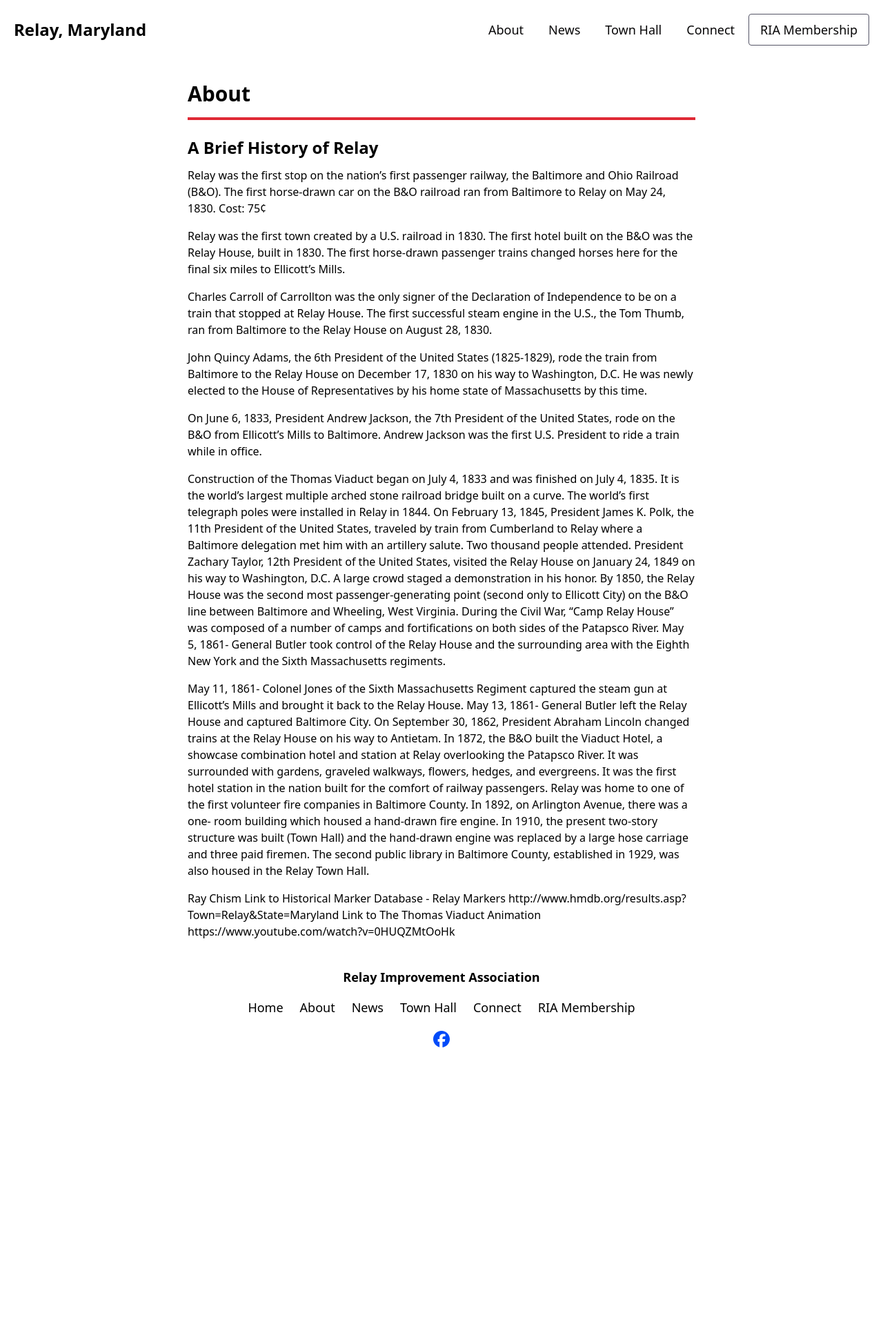
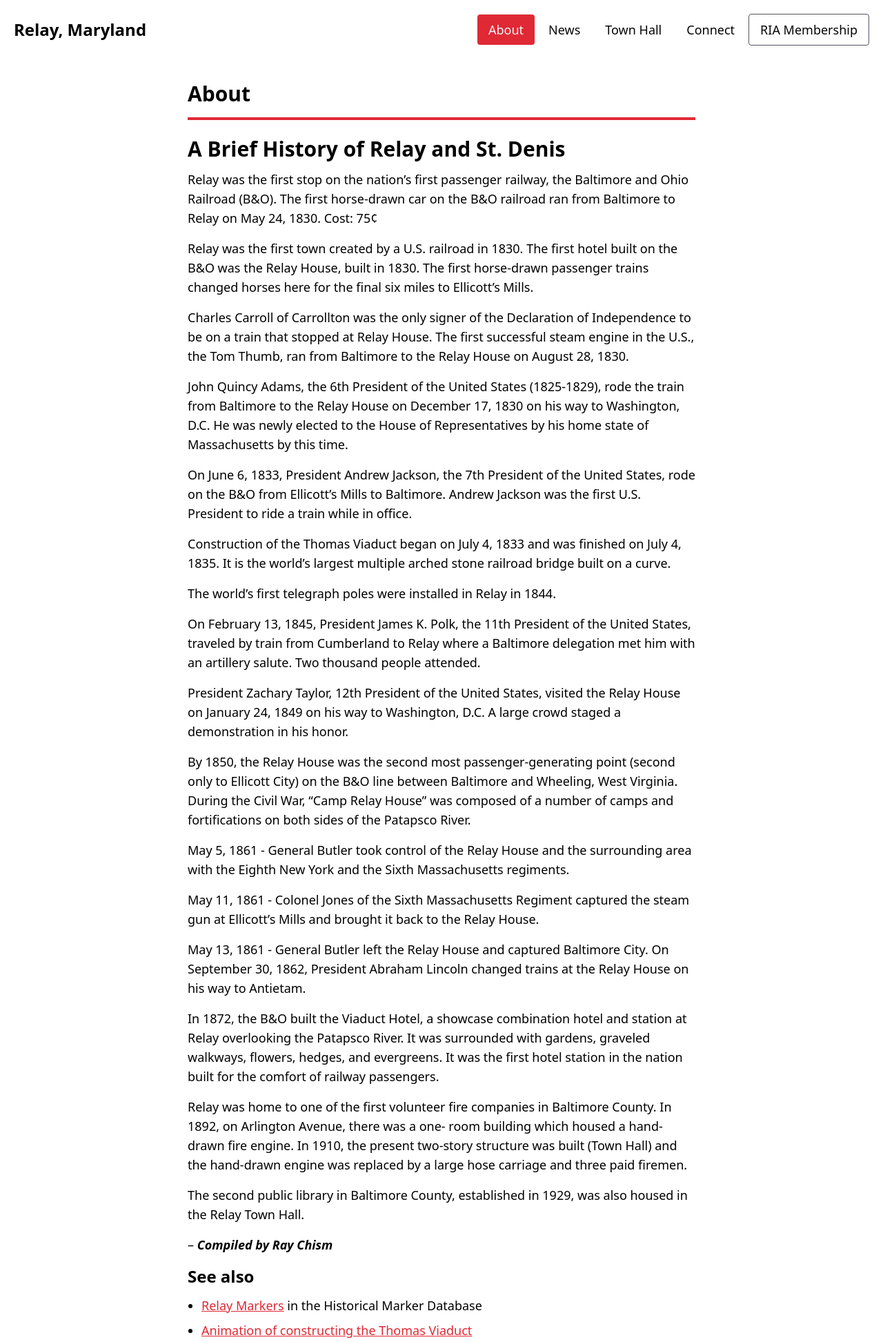
Before and after one commit to Relay-Maryland/relaymaryland.com, an Astro site: page /about in a window 1280 px wide. Shown: the top 1945 px of the page at 69% size. Before the commit the page ends 1558 px from the top, so only its background shows below. Built offline with nearby package versions, Linux system fonts and the light colour scheme; Astro itself is replaced by a stand-in of ours.

Commit message:
Add active nav link, tweak about.md spacing, rename base layout

```diff
--- a/src/components/Footer.astro
+++ b/src/components/Footer.astro
@@ -9,7 +9,7 @@
 
 <style>
   footer {
-    @apply mt-auto py-10;
+    @apply mt-auto pt-20 pb-10;
     @apply flex flex-col justify-center items-center gap-y-4;
   }
   nav a {
--- a/src/components/NavLink.astro
+++ b/src/components/NavLink.astro
@@ -1,6 +1,7 @@
 ---
 const { route } = Astro.props;
 const [path, title] = Object.entries(route)[0];
+const pathIsActive = path === Astro.url.pathname;
 ---
 
 <style>
@@ -8,6 +9,10 @@
     @apply px-2 py-1 xxs:px-3 xxs:py-1.5 sm:px-4 sm:py-2 rounded text-black;
     @apply text-sm sm:text-base md:text-lg;
     @apply transition hover:bg-gray-500 hover:text-blackest;
+
+    &.active {
+      @apply bg-red text-white hover:cursor-default;
+    }
   }
   .btn-primary {
     @apply mx-auto xs:mx-0;
@@ -16,8 +21,23 @@
   }
 </style>
 
-<a
-  href={path}
-  class:list={['btn', { 'btn-primary': path.includes('membership') }]}
-  >{title}</a
->
+{
+  pathIsActive ? (
+    <span
+      class:list={[
+        'btn',
+        { 'btn-primary': path.includes('membership') },
+        'active'
+      ]}
+    >
+      {title}
+    </span>
+  ) : (
+    <a
+      href={path}
+      class:list={['btn', { 'btn-primary': path.includes('membership') }]}
+    >
+      {title}
+    </a>
+  )
+}
--- a/src/layouts/AboutLayout.astro
+++ b/src/layouts/AboutLayout.astro
@@ -1,8 +1,9 @@
 ---
-import Layout from './Layout.astro';
+import BaseLayout from './BaseLayout.astro';
 import Nav from '../components/Nav.astro';
 import Footer from '../components/Footer.astro';
-const { frontmatter } = Astro.props;
+
+const { frontmatter: fm } = Astro.props;
 ---
 
 <style>
@@ -15,18 +16,14 @@
   }
 </style>
 
-<Layout title={frontmatter.title}>
+<BaseLayout title={fm.title}>
   <Nav />
   <main>
-    <h1 class="text-2xl sm:text-3xl font-bold">
-      {frontmatter.title}
-    </h1>
-
+    <h1 class="text-2xl sm:text-3xl font-bold">{fm.title}</h1>
     <hr />
-
     <article data-prose>
       <slot />
     </article>
   </main>
   <Footer />
-</Layout>
+</BaseLayout>
--- a/src/pages/about.md
+++ b/src/pages/about.md
@@ -3,36 +3,45 @@
 title: About
 ---
 
-## A Brief History of Relay
+## A Brief History of Relay and St. Denis
 
-Relay was the first stop on the nation’s first passenger railway, the Baltimore and Ohio Railroad (B&O). The first horse-drawn car on the B&O railroad ran from Baltimore to Relay on May 24, 1830. Cost: 75¢
+Relay was the first stop on the nation's first passenger railway, the Baltimore and Ohio Railroad (B&O). The first horse-drawn car on the B&O railroad ran from Baltimore to Relay on May 24, 1830. Cost: 75¢
 
-Relay was the first town created by a U.S. railroad in 1830.
-The first hotel built on the B&O was the Relay House, built in 1830. The first horse-drawn passenger trains changed horses here for the final six miles to Ellicott's Mills.
+Relay was the first town created by a U.S. railroad in 1830. The first hotel built on the B&O was the Relay House, built in 1830. The first horse-drawn passenger trains changed horses here for the final six miles to Ellicott's Mills.
 
-Charles Carroll of Carrollton was the only signer of the Declaration of Independence to be on a train that stopped at Relay House.
-The first successful steam engine in the U.S., the Tom Thumb, ran from Baltimore to the Relay House on August 28, 1830.
+Charles Carroll of Carrollton was the only signer of the Declaration of Independence to be on a train that stopped at Relay House. The first successful steam engine in the U.S., the Tom Thumb, ran from Baltimore to the Relay House on August 28, 1830.
 
 John Quincy Adams, the 6th President of the United States (1825-1829), rode the train from Baltimore to the Relay House on December 17, 1830 on his way to Washington, D.C. He was newly elected to the House of Representatives by his home state of Massachusetts by this time.
 
-On June 6, 1833, President Andrew Jackson, the 7th President of the United States, rode on the B&O from Ellicott's Mills to Baltimore.
-Andrew Jackson was the first U.S. President to ride a train while in office.
+On June 6, 1833, President Andrew Jackson, the 7th President of the United States, rode on the B&O from Ellicott's Mills to Baltimore. Andrew Jackson was the first U.S. President to ride a train while in office.
 
 Construction of the Thomas Viaduct began on July 4, 1833 and was finished on July 4, 1835. It is the world's largest multiple arched stone railroad bridge built on a curve.
+
 The world's first telegraph poles were installed in Relay in 1844.
+
 On February 13, 1845, President James K. Polk, the 11th President of the United States, traveled by train from Cumberland to Relay where a Baltimore delegation met him with an artillery salute. Two thousand people attended.
+
 President Zachary Taylor, 12th President of the United States, visited the Relay House on January 24, 1849 on his way to Washington, D.C. A large crowd staged a demonstration in his honor.
+
 By 1850, the Relay House was the second most passenger-generating point (second only to Ellicott City) on the B&O line between Baltimore and Wheeling, West Virginia.
 During the Civil War, "Camp Relay House" was composed of a number of camps and fortifications on both sides of the Patapsco River.
-May 5, 1861- General Butler took control of the Relay House and the surrounding area with the Eighth New York and the Sixth Massachusetts regiments.
 
-May 11, 1861- Colonel Jones of the Sixth Massachusetts Regiment captured the steam gun at Ellicott's Mills and brought it back to the Relay House.
-May 13, 1861- General Butler left the Relay House and captured Baltimore City.
+May 5, 1861 - General Butler took control of the Relay House and the surrounding area with the Eighth New York and the Sixth Massachusetts regiments.
+
+May 11, 1861 - Colonel Jones of the Sixth Massachusetts Regiment captured the steam gun at Ellicott's Mills and brought it back to the Relay House.
+
+May 13, 1861 - General Butler left the Relay House and captured Baltimore City.
 On September 30, 1862, President Abraham Lincoln changed trains at the Relay House on his way to Antietam.
+
 In 1872, the B&O built the Viaduct Hotel, a showcase combination hotel and station at Relay overlooking the Patapsco River. It was surrounded with gardens, graveled walkways, flowers, hedges, and evergreens. It was the first hotel station in the nation built for the comfort of railway passengers.
+
 Relay was home to one of the first volunteer fire companies in Baltimore County. In 1892, on Arlington Avenue, there was a one- room building which housed a hand-drawn fire engine. In 1910, the present two-story structure was built (Town Hall) and the hand-drawn engine was replaced by a large hose carriage and three paid firemen.
+
 The second public library in Baltimore County, established in 1929, was also housed in the Relay Town Hall.
 
-- Ray Chism
-  Link to Historical Marker Database - Relay Markers http://www.hmdb.org/results.asp?Town=Relay&State=Maryland
-  Link to The Thomas Viaduct Animation https://www.youtube.com/watch?v=0HUQZMtOoHk
+-- **_Compiled by Ray Chism_**
+
+### See also
+
+- [Relay Markers](http://www.hmdb.org/results.asp?Town=Relay&State=Maryland) in the Historical Marker Database
+- [Animation of constructing the Thomas Viaduct](https://www.youtube.com/watch?v=0HUQZMtOoHk)
--- a/src/pages/about2.astro
+++ b/src/pages/about2.astro
@@ -1,6 +1,6 @@
 ---
 // USING ./about.md instead of this file so commenting out imports that don't work
-import Layout from '../layouts/Layout.astro';
+import BaseLayout from '../layouts/BaseLayout.astro';
 import Nav from '../components/Nav.astro';
 import Footer from '../components/Footer.astro';
 
@@ -9,11 +9,11 @@
 const title = 'About';
 ---
 
-<Layout title={title}>
+<BaseLayout title={title}>
   <Nav />
   <main class="container">
     <h1>{title}</h1>
     <!-- <History /> -->
   </main>
   <Footer />
-</Layout>
+</BaseLayout>
--- a/src/pages/index.astro
+++ b/src/pages/index.astro
@@ -1,5 +1,5 @@
 ---
-import Layout from '../layouts/Layout.astro';
+import BaseLayout from '../layouts/BaseLayout.astro';
 import Nav from '../components/Nav.astro';
 import Hero from '../components/Hero.astro';
 import Section1 from '../components/Section1.astro';
@@ -9,7 +9,7 @@
 const title = 'Welcome to Relay, Maryland';
 ---
 
-<Layout title={title}>
+<BaseLayout title={title}>
   <Nav />
   <main>
     <Hero />
@@ -17,4 +17,4 @@
     <Section2 />
   </main>
   <Footer />
-</Layout>
+</BaseLayout>
--- a/src/relay.css
+++ b/src/relay.css
@@ -16,13 +16,33 @@
 }
 
 [data-prose] {
+  @apply text-base md:text-lg;
+
   h2 {
-    @apply mb-3;
+    @apply mt-4 mb-3;
+    @apply text-2xl md:text-3xl font-bold;
+  }
+  h3 {
+    @apply mt-4 mb-3;
     @apply text-xl sm:text-2xl font-bold;
   }
-
   p {
+    @apply mb-3 md:mb-4 max-w-[80ch];
+  }
+  ul {
     @apply mb-3 md:mb-4;
+    @apply list-disc pl-5;
+  }
+  ol {
+    @apply mb-3 md:mb-4;
+    @apply list-decimal pl-5;
+  }
+  li {
+    @apply mb-2;
+  }
+  a {
+    @apply text-red underline;
+    @apply transition hover:text-black;
   }
 }
 
```
Also changed, not shown: src/layouts/BaseLayout.astro (renamed from src/layouts/Layout.astro).
